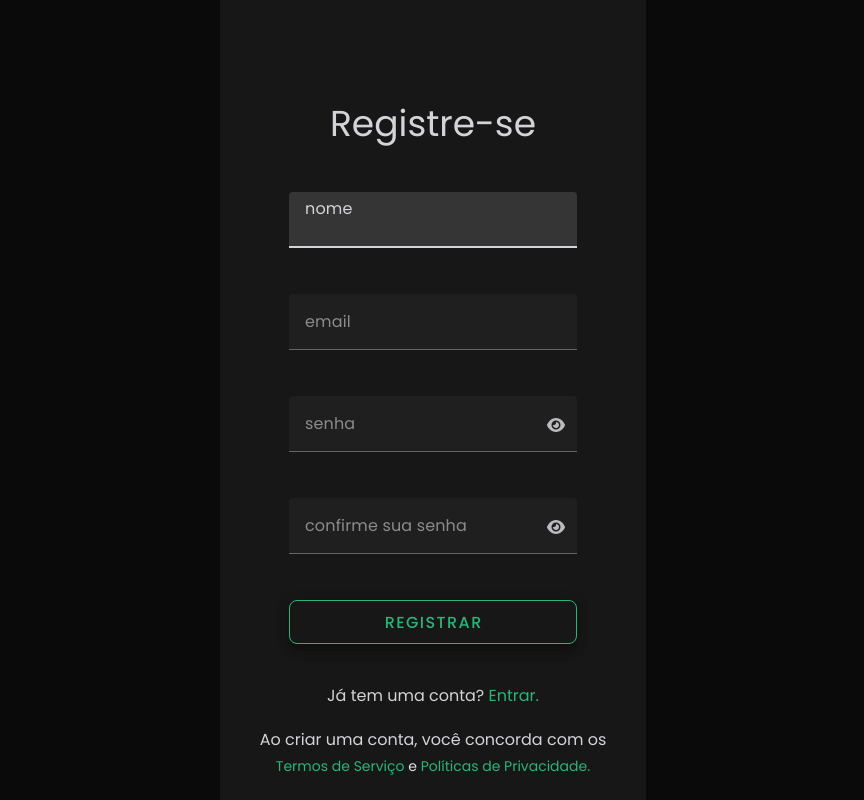
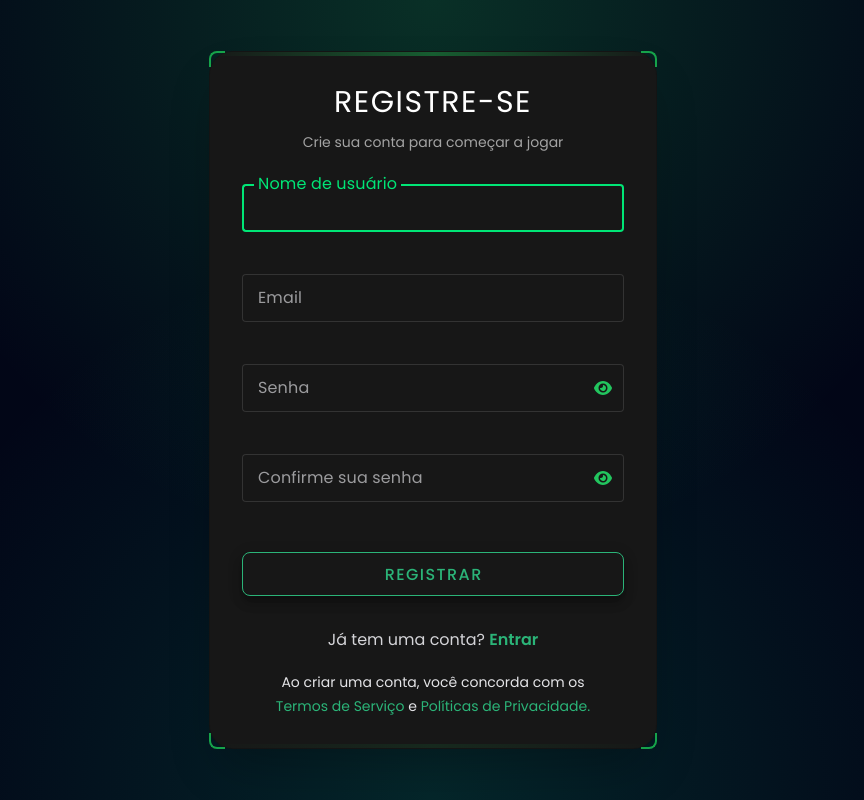
Before and after one commit to miquelven/gameTest, a Vue app: page /register in a window 1280 px wide. Shown: the whole page, without its empty margins (207-1071 px from the left). Built offline with nearby package versions, Linux system fonts and the light colour scheme; no server answers; what @tanstack/vue-query would draw is missing.

Commit message:
Refina modal, fundo das telas de auth e ícones de senha

```diff
--- a/src/assets/css/build.css
+++ b/src/assets/css/build.css
@@ -682,6 +682,14 @@ video {
   top: -1px;
 }
 
+.right-4 {
+  right: 1rem;
+}
+
+.top-4 {
+  top: 1rem;
+}
+
 .z-0 {
   z-index: 0;
 }
@@ -891,6 +899,18 @@ video {
   margin-top: 50%;
 }
 
+.mb-2 {
+  margin-bottom: 0.5rem;
+}
+
+.mb-3 {
+  margin-bottom: 0.75rem;
+}
+
+.mt-6 {
+  margin-top: 1.5rem;
+}
+
 .\!block {
   display: block !important;
 }
@@ -1038,6 +1058,10 @@ video {
   max-height: 67%;
 }
 
+.max-h-\[80vh\] {
+  max-height: 80vh;
+}
+
 .min-h-\[calc\(100vh-80px\)\] {
   min-height: calc(100vh - 80px);
 }
@@ -1148,6 +1172,10 @@ video {
 
 .max-w-screen-2xl {
   max-width: 1536px;
+}
+
+.max-w-full {
+  max-width: 100%;
 }
 
 .flex-1 {
@@ -1482,6 +1510,10 @@ video {
   border-color: rgb(220 38 38 / var(--tw-border-opacity));
 }
 
+.border-emerald-500\/40 {
+  border-color: rgb(16 185 129 / 0.4);
+}
+
 .border-b-transparent {
   border-bottom-color: transparent;
 }
@@ -1597,6 +1629,10 @@ video {
 
 .bg-gradient-to-r {
   background-image: linear-gradient(to right, var(--tw-gradient-stops));
+}
+
+.bg-gradient-to-b {
+  background-image: linear-gradient(to bottom, var(--tw-gradient-stops));
 }
 
 .from-transparent {
@@ -1605,6 +1641,12 @@ video {
   --tw-gradient-stops: var(--tw-gradient-from), var(--tw-gradient-to);
 }
 
+.from-neutral-950\/95 {
+  --tw-gradient-from: rgb(10 10 10 / 0.95) var(--tw-gradient-from-position);
+  --tw-gradient-to: rgb(10 10 10 / 0) var(--tw-gradient-to-position);
+  --tw-gradient-stops: var(--tw-gradient-from), var(--tw-gradient-to);
+}
+
 .from-20\% {
   --tw-gradient-from-position: 20%;
 }
@@ -1634,6 +1676,11 @@ video {
   --tw-gradient-stops: var(--tw-gradient-from), #7f1d1d var(--tw-gradient-via-position), var(--tw-gradient-to);
 }
 
+.via-neutral-900\/95 {
+  --tw-gradient-to: rgb(23 23 23 / 0)  var(--tw-gradient-to-position);
+  --tw-gradient-stops: var(--tw-gradient-from), rgb(23 23 23 / 0.95) var(--tw-gradient-via-position), var(--tw-gradient-to);
+}
+
 .via-40\% {
   --tw-gradient-via-position: 40%;
 }
@@ -1644,6 +1691,10 @@ video {
 
 .to-transparent {
   --tw-gradient-to: transparent var(--tw-gradient-to-position);
+}
+
+.to-black {
+  --tw-gradient-to: #000 var(--tw-gradient-to-position);
 }
 
 .fill-\[\#2bb478\] {
@@ -1908,6 +1959,21 @@ video {
 .text-red-500 {
   --tw-text-opacity: 1;
   color: rgb(239 68 68 / var(--tw-text-opacity));
+}
+
+.text-neutral-100 {
+  --tw-text-opacity: 1;
+  color: rgb(245 245 245 / var(--tw-text-opacity));
+}
+
+.text-neutral-200 {
+  --tw-text-opacity: 1;
+  color: rgb(229 229 229 / var(--tw-text-opacity));
+}
+
+.text-neutral-300 {
+  --tw-text-opacity: 1;
+  color: rgb(212 212 212 / var(--tw-text-opacity));
 }
 
 .opacity-0 {
@@ -1983,6 +2049,11 @@ video {
 
 .shadow-white\/70 {
   --tw-shadow-color: rgb(255 255 255 / 0.7);
+  --tw-shadow: var(--tw-shadow-colored);
+}
+
+.shadow-black\/80 {
+  --tw-shadow-color: rgb(0 0 0 / 0.8);
   --tw-shadow: var(--tw-shadow-colored);
 }
 
@@ -2144,6 +2215,12 @@ video {
   transform: translate(var(--tw-translate-x), var(--tw-translate-y)) rotate(var(--tw-rotate)) skewX(var(--tw-skew-x)) skewY(var(--tw-skew-y)) scaleX(var(--tw-scale-x)) scaleY(var(--tw-scale-y));
 }
 
+.hover\:scale-110:hover {
+  --tw-scale-x: 1.1;
+  --tw-scale-y: 1.1;
+  transform: translate(var(--tw-translate-x), var(--tw-translate-y)) rotate(var(--tw-rotate)) skewX(var(--tw-skew-x)) skewY(var(--tw-skew-y)) scaleX(var(--tw-scale-x)) scaleY(var(--tw-scale-y));
+}
+
 .hover\:cursor-pointer:hover {
   cursor: pointer;
 }
@@ -2169,6 +2246,10 @@ video {
 
 .hover\:bg-white\/10:hover {
   background-color: rgb(255 255 255 / 0.1);
+}
+
+.hover\:bg-emerald-500\/80:hover {
+  background-color: rgb(16 185 129 / 0.8);
 }
 
 .hover\:text-3xl:hover {
@@ -2656,8 +2737,16 @@ video {
     width: 250px;
   }
 
+  .max-\[550px\]\:w-\[90vw\] {
+    width: 90vw;
+  }
+
   .max-\[550px\]\:p-3 {
     padding: 0.75rem;
+  }
+
+  .max-\[550px\]\:p-4 {
+    padding: 1rem;
   }
 }
 
--- a/src/views/Login.vue
+++ b/src/views/Login.vue
@@ -225,7 +225,7 @@ export default {
                 :icon="['fas', 'eye']"
                 class="cursor-pointer hover:text-green-400 transition-colors"
                 :class="
-                  !formValid && hasInteracted && isPasswordInvalid
+                  password && isPasswordInvalid
                     ? 'text-red-500'
                     : 'text-green-500'
                 "
@@ -269,13 +269,14 @@ export default {
 
 <style scoped>
 .pattern-grid {
-  background-color: #0a0a0a;
-  background-image: linear-gradient(
-      rgba(34, 197, 94, 0.05) 1px,
-      transparent 1px
+  background-color: #020617;
+  background-image: radial-gradient(
+      circle at top,
+      rgba(34, 197, 94, 0.22),
+      transparent 55%
     ),
-    linear-gradient(90deg, rgba(34, 197, 94, 0.05) 1px, transparent 1px);
-  background-size: 30px 30px;
+    radial-gradient(circle at bottom, rgba(16, 185, 129, 0.18), transparent 55%);
+  background-repeat: no-repeat;
 }
 
 /*
--- a/src/views/Register.vue
+++ b/src/views/Register.vue
@@ -26,6 +26,7 @@ export default {
       toast: null,
       isModalOpen: false,
       textModal: "",
+      formValid: true,
 
       pwdConfirm: [
         (v) => !!v || "Confirme a senha",
@@ -37,28 +38,28 @@ export default {
   mounted() {
     this.toast = useToast();
   },
+  computed: {
+    isRegisterPasswordInvalid() {
+      return this.passwordRules.some((rule) => rule(this.password) !== true);
+    },
+    isConfirmPasswordInvalid() {
+      return this.pwdConfirm.some((rule) => rule(this.C_password) !== true);
+    },
+  },
   methods: {
     showModal(type) {
       this.isModalOpen = true;
       this.textModal = type;
     },
+    async register() {
+      const { valid } = await this.$refs.form.validate();
 
-    async verifyInputs() {
-      if (
-        (await this.$refs.inputName.validate()).length == 0 &&
-        (await this.$refs.inputEmail.validate()).length == 0 &&
-        (await this.$refs.inputPassword.validate()).length == 0 &&
-        (await this.$refs.inputCPassword.validate()).length == 0
-      )
-        return true;
-      else return false;
-    },
-    async register() {
-      this.loadingButton = true;
-      if ((await this.verifyInputs()) == false) {
-        this.toast.error("Preencha todos os campos!");
+      if (!valid) {
+        this.toast.error("Preencha todos os campos corretamente!");
         return;
       }
+
+      this.loadingButton = true;
       try {
         const response = await axios.post("/register", {
           username: this.userName,
@@ -86,8 +87,9 @@ export default {
       } catch (error) {
         this.toast.error("Não foi possível realizar o registro");
         console.log(error.message);
+      } finally {
+        this.loadingButton = false;
       }
-      this.loadingButton = false;
     },
   },
 };
@@ -95,102 +97,142 @@ export default {
 
 <template>
   <section
-    class="w-full h-screen flex flex-col justify-center items-center relative z-0"
-    id="container"
+    class="w-full min-h-screen flex flex-col justify-center items-center relative bg-neutral-950 pattern-grid"
+  >
+    <div
+      class="relative z-10 w-full max-w-md p-8 rounded-xl border border-neutral-800 bg-[#171717] shadow-2xl transition-colors duration-300"
       data-aos="zoom-in"
     >
       <div
-      class="p-10 flex justify-center items-center flex-col rounded-md max-sm:p-0"
-      style="background-color: #171717"
-    >
-      <h4 class="text-4xl mt-20 mb-12 max-[400px]:text-3xl">Registre-se</h4>
-      <form
+        class="absolute top-0 left-0 w-full h-1 bg-gradient-to-r from-transparent via-green-600 to-transparent opacity-50"
+      ></div>
+      <div
+        class="absolute bottom-0 left-0 w-full h-1 bg-gradient-to-r from-transparent via-green-900 to-transparent opacity-30"
+      ></div>
+
+      <div
+        class="absolute top-[-1px] left-[-1px] w-4 h-4 border-t-2 border-l-2 border-green-600 rounded-tl-lg transition-colors duration-300"
+      ></div>
+      <div
+        class="absolute top-[-1px] right-[-1px] w-4 h-4 border-t-2 border-r-2 border-green-600 rounded-tr-lg transition-colors duration-300"
+      ></div>
+      <div
+        class="absolute bottom-[-1px] left-[-1px] w-4 h-4 border-b-2 border-l-2 border-green-600 rounded-bl-lg transition-colors duration-300"
+      ></div>
+      <div
+        class="absolute bottom-[-1px] right-[-1px] w-4 h-4 border-b-2 border-r-2 border-green-600 rounded-br-lg transition-colors duration-300"
+      ></div>
+
+      <div class="flex justify-center items-center flex-col w-full">
+        <div class="mb-8 flex flex-col items-center relative">
+          <h4 class="text-3xl mb-2 text-white tracking-wider">REGISTRE-SE</h4>
+          <p class="text-neutral-400 text-sm mt-1">
+            Crie sua conta para começar a jogar
+          </p>
+        </div>
+
+        <v-form
           ref="form"
-        class="relative z-10 w-72 flex flex-col justify-center items-center gap-6 max-sm:w-full"
+          v-model="formValid"
+          class="flex flex-col gap-5 w-full"
           @submit.prevent="register"
         >
-        <div class="w-full flex items-center relative">
           <v-text-field
-            ref="inputName"
             autofocus
             v-model="userName"
             :rules="nameRules"
-            label="nome"
+            label="Nome de usuário"
+            variant="outlined"
+            base-color="grey-darken-2"
+            color="green-accent-3"
+            density="comfortable"
+            theme="dark"
           ></v-text-field>
-        </div>
-        <div class="w-full flex items-center relative">
+
           <v-text-field
-            ref="inputEmail"
-            label="email"
+            label="Email"
             v-model="email"
             :rules="emailRules"
+            variant="outlined"
+            base-color="grey-darken-2"
+            color="green-accent-3"
+            density="comfortable"
+            theme="dark"
           ></v-text-field>
-        </div>
-        <div class="w-full flex items-center relative">
+
           <v-text-field
-            ref="inputPassword"
-            label="senha"
+            label="Senha"
             v-model="password"
             :type="showPassword ? 'text' : 'password'"
             :rules="passwordRules"
+            variant="outlined"
+            base-color="grey-darken-2"
+            color="green-accent-3"
+            density="comfortable"
+            theme="dark"
           >
-            <div
-              class="absolute right-0 top-0 py-5 px-3 hover:cursor-pointer"
-              @click="() => (showPassword = !showPassword)"
-            >
+            <template v-slot:append-inner>
               <font-awesome-icon
                 :icon="['fas', 'eye']"
-                class="hover:cursor-pointer opacity-50"
-                v-if="showPassword"
+                class="cursor-pointer hover:text-green-400 transition-colors"
+                :class="
+                  password && isRegisterPasswordInvalid
+                    ? 'text-red-500'
+                    : 'text-green-500'
+                "
+                @click="() => (showPassword = !showPassword)"
               />
-              <font-awesome-icon
-                :icon="['fas', 'eye']"
-                class="hover:cursor-pointer"
-                v-else
-              />
-            </div>
+            </template>
           </v-text-field>
-        </div>
 
-        <div class="w-full flex items-center relative">
           <v-text-field
-            ref="inputCPassword"
-            label="confirme sua senha"
+            label="Confirme sua senha"
             v-model="C_password"
             :type="showIconPassword ? 'text' : 'password'"
             :rules="pwdConfirm"
+            variant="outlined"
+            base-color="grey-darken-2"
+            color="green-accent-3"
+            density="comfortable"
+            theme="dark"
           >
-            <div
-              class="absolute right-0 top-0 py-5 px-3 hover:cursor-pointer"
-              @click="() => (showIconPassword = !showIconPassword)"
-            >
+            <template v-slot:append-inner>
               <font-awesome-icon
                 :icon="['fas', 'eye']"
-                class="hover:cursor-pointer opacity-50"
-                v-if="showIconPassword"
+                class="cursor-pointer hover:text-green-400 transition-colors"
+                :class="
+                  C_password && isConfirmPasswordInvalid
+                    ? 'text-red-500'
+                    : 'text-green-500'
+                "
+                @click="() => (showIconPassword = !showIconPassword)"
               />
-              <font-awesome-icon
-                :icon="['fas', 'eye']"
-                class="hover:cursor-pointer"
-                v-else
+            </template>
+          </v-text-field>
+
+          <div class="mt-2 w-full">
+            <Button
+              :loadingProp="loadingButton"
+              type="submit"
+              label="REGISTRAR"
+              class="w-full font-bold tracking-widest"
             />
           </div>
-          </v-text-field>
-        </div>
+        </v-form>
 
-        <Button :loadingProp="loadingButton" type="submit" label="Registrar" />
-      </form>
-
-      <div class="flex flex-col justify-center items-center mt-10 gap-5">
+        <div class="flex flex-col justify-center items-center mt-8 gap-5">
           <span
             >Já tem uma conta?
-          <router-link to="/login" class="hover:underline">
-            <TextHighlight> Entrar. </TextHighlight>
+            <router-link
+              to="/login"
+              class="hover:underline text-green-500 font-semibold hover:text-green-400 transition-colors"
+            >
+              <TextHighlight> Entrar </TextHighlight>
             </router-link>
           </span>
-        <div class="flex flex-col gap-1">
+          <div class="flex flex-col gap-1 text-sm text-center text-zinc-200">
             <span> Ao criar uma conta, você concorda com os </span>
-          <span class="text-sm text-center text-zinc-200">
+            <span>
               <button @click="showModal('terms')" class="hover:underline">
                 <TextHighlight> Termos de Serviço </TextHighlight>
               </button>
@@ -199,6 +241,7 @@ export default {
                 <TextHighlight> Políticas de Privacidade. </TextHighlight>
               </button>
             </span>
+          </div>
         </div>
       </div>
     </div>
@@ -213,3 +256,16 @@ export default {
     </div>
   </Teleport>
 </template>
+
+<style scoped>
+.pattern-grid {
+  background-color: #020617;
+  background-image: radial-gradient(
+      circle at top,
+      rgba(34, 197, 94, 0.22),
+      transparent 55%
+    ),
+    radial-gradient(circle at bottom, rgba(16, 185, 129, 0.18), transparent 55%);
+  background-repeat: no-repeat;
+}
+</style>
```
Also changed, not shown: src/components/Modal/index.vue (+22 -28 lines). Lines whose indentation alone changed are shown as unchanged.
